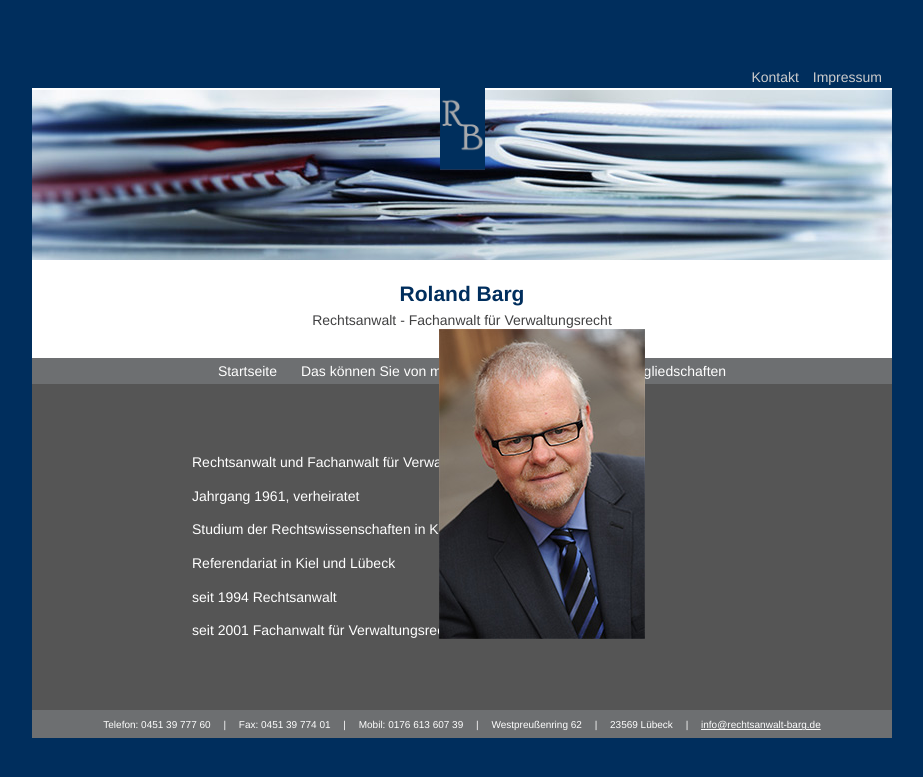
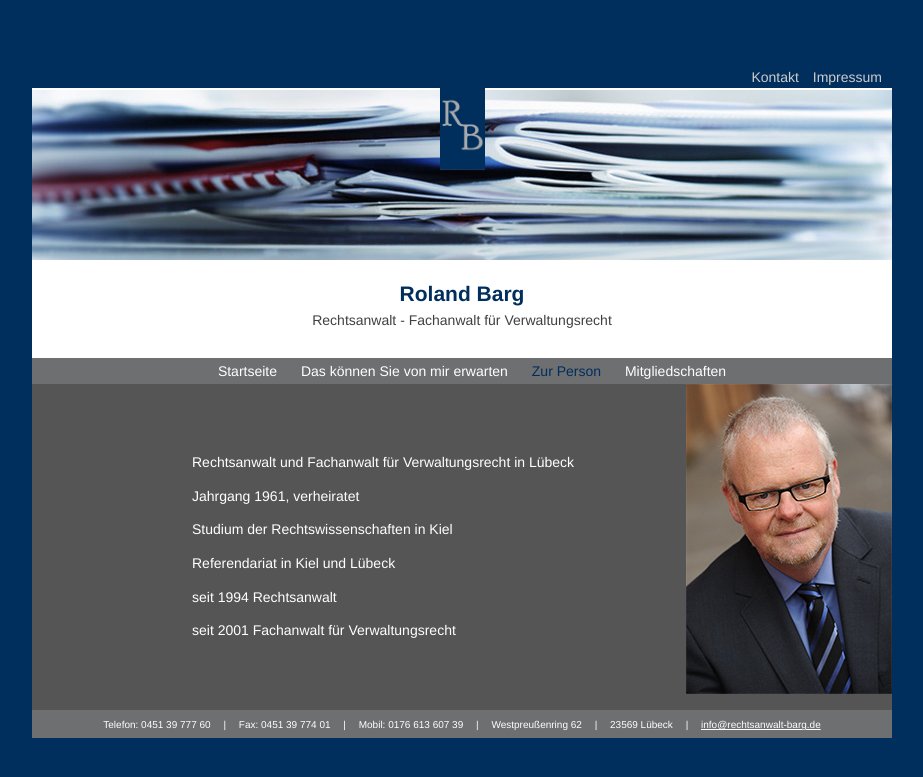
Before and after one commit to RWCB/rechtsanwalt-barg, a Jekyll site: the page built from personal-data.md, in a window 1280 px wide. Shown: the top 777 px of the page, without its empty margins (178-1101 px from the left). Built offline with Jekyll 4.4.1, drawn with Linux system fonts in a browser that asks for light colours; our own code applies the rules of GitHub Pages for plain Markdown files; a script that is not in the unit is left out; the repository's description, which GitHub fills in, is left out.

Commit message:
Update style.scss

```diff
--- a/assets/css/style.scss
+++ b/assets/css/style.scss
@@ -76,9 +76,8 @@ img.portrait {
   position: absolute;
   margin: auto;
   display: block;
-  top: -55px;
-  left: 0;
-  right: -160px;
+  top: 0;
+  right: 0;
 }
 
 header {
```
